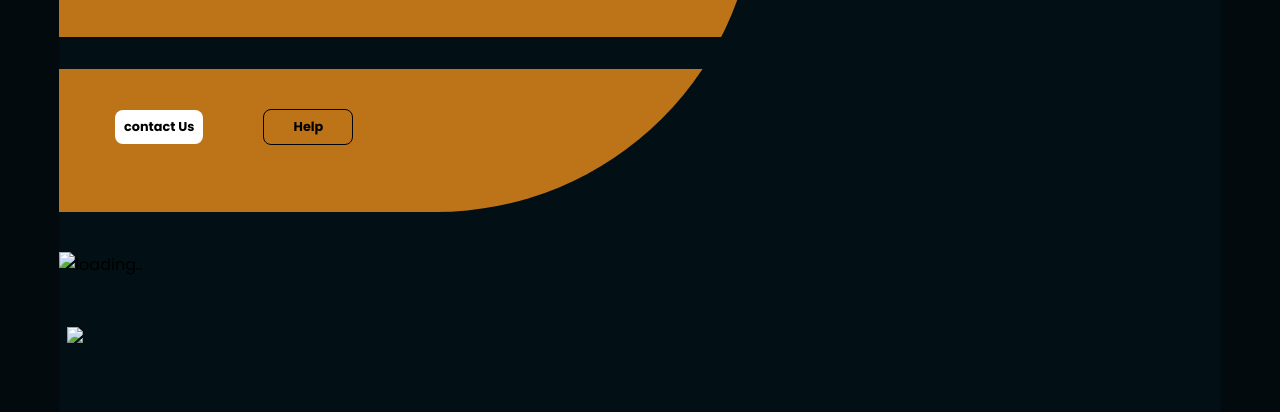
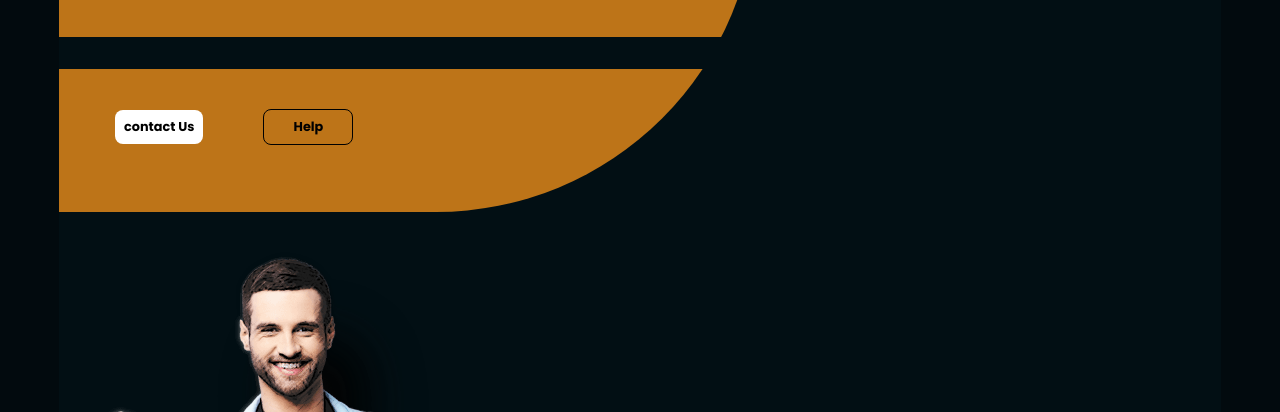
Before and after one commit to Irshad-codering/my-website-2, a plain HTML site: page index.html in a window 1280 px wide. Shown: the part 540-952 px from the top of the page. Drawn offline with nearby package versions, Linux system fonts and the light colour scheme.

Commit message:
Update index.html

```diff
--- a/index.html
+++ b/index.html
@@ -53,11 +53,11 @@
       </div>
     </div>
     <div class="mid">
-      <img class="img-1"src="PHOTOS/igm-1.png" alt="loading..">
+      <img class="img-1"src="igm-1.png" alt="loading..">
     </div>
     <div class="about-1">
       <div class="about">
-        <img class="left-img"src="PHOTOS/igm-12.png">
+        <img class="left-img"src="igm-12.png">
       </div>
       <div class="about-inside">
         Hi my name is irshad , currently studying in 12th standard at Kendriya Vidayalaya Kimin.
```
